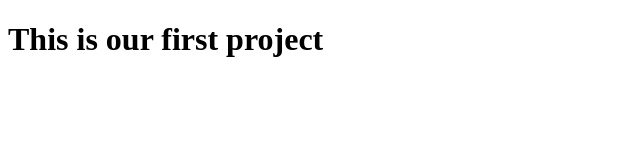
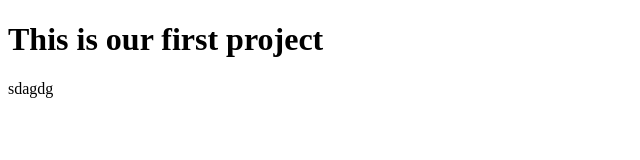
Before and after one commit to Suraz22/FirstProject, a plain HTML site: page index.html in a window 1280 px wide. Shown: the full height of the page, 0-640 px from the left. Drawn offline with Linux system fonts and the light colour scheme.

Commit message:
paragarph added

```diff
--- a/index.html
+++ b/index.html
@@ -8,6 +8,7 @@
 </head>
 <body>
     <h1>This is our first project</h1>
+    <p>sdagdg</p>
 
 </body>
 </html>
```
